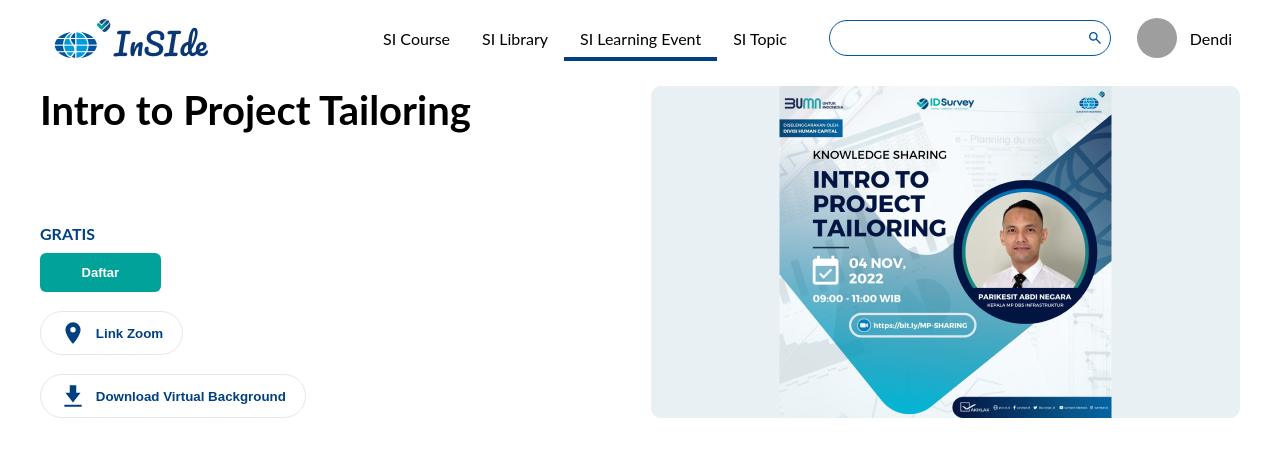
After one commit to satriafy2/inside_web, a Django app: page /home/learning/1/ in a window 1280 px wide. The commit adds this page. Shown: the top 457 px of the page. Run offline with Django 4.2, Linux system fonts and the light colour scheme; grey boxes are pictures that could not be loaded.

Commit message:
Learning: initial page

```diff
--- a/apps/home/urls.py
+++ b/apps/home/urls.py
@@ -8,4 +8,5 @@
     path("learning/", views.learning_view, name="learning"),
     path("course/", views.course_view, name="course"),
     path("course/<slug:courseSlug>/", views.course_detail_view, name="course_detail"),
+    path("learning/<slug:learningSlug>/", views.learning_detail_view, name="learning_detail"),
 ]
--- a/apps/home/views.py
+++ b/apps/home/views.py
@@ -34,3 +34,10 @@
         'disablePagination': True,
         'disableBanner': True
     })
+
+def learning_detail_view(request, learningSlug):
+    return render(request, 'learning/detail.html', {
+        'activeMenu': 'learning',
+        'disablePagination': True,
+        'disableBanner': True
+    })
--- /dev/null
+++ b/templates/learning/detail.html
@@ -0,0 +1,86 @@
+{% extends 'main_layout.html' %}
+{% load static %}
+
+{% block 'head' %}
+<style>
+    .learning-top {
+        display: flex;
+        justify-content: space-between;
+    }
+
+    .learning-title, .links {
+        display: flex;
+        flex-direction: column;
+    }
+
+    .learning-title {
+        justify-content: space-between;
+    }
+
+    .learning-title > h1 {
+        font-size: 40px;
+        margin-top: 0;
+        margin-bottom: 1rem;
+    }
+
+    .links > span {
+        font-weight: bold;
+        color: #004080;
+        margin: 10px 0;
+    }
+
+    .btn-register {
+        background-color: #00A29A;
+        color: white;
+        font-size: 13px;
+        font-weight: bold;
+        border: none;
+        border-radius: 6px;
+        padding: 12px 2.6rem;
+        width: max-content;
+    }
+
+    .btn-meet-url, .btn-download {
+        display: flex;
+        gap: 0.6rem;
+        align-items: center;
+
+        background-color: transparent;
+        color: #004080;
+        font-weight: bold;
+
+        border: 1px solid #e7e7e7;
+        border-radius: 40px;
+
+        margin-top: 1.2rem;
+        padding: 0.5rem 1.2rem;
+        width: max-content;
+        cursor: pointer;
+    }
+
+    .btn-meet-url > svg, .btn-download > svg {
+        font-size: 26px;
+    }
+</style>
+{% endblock 'head' %}
+
+{% block 'content' %}
+<div class="learning-top">
+    <div class="learning-title">
+        <h1>Intro to Project Tailoring</h1>
+        <div class="links">
+            <span>GRATIS</span>
+            <button class="btn-register">Daftar</button>
+            <button class="btn-meet-url">
+                <svg xmlns="http://www.w3.org/2000/svg" width="1em" height="1em" viewBox="0 0 24 24"><path fill="currentColor" d="M12 11.5A2.5 2.5 0 0 1 9.5 9A2.5 2.5 0 0 1 12 6.5A2.5 2.5 0 0 1 14.5 9a2.5 2.5 0 0 1-2.5 2.5M12 2a7 7 0 0 0-7 7c0 5.25 7 13 7 13s7-7.75 7-13a7 7 0 0 0-7-7"/></svg>
+                Link Zoom
+            </button>
+            <button class="btn-download">
+                <svg xmlns="http://www.w3.org/2000/svg" width="1em" height="1em" viewBox="0 0 24 24"><path fill="currentColor" d="M4 22v-2h16v2zm8-4L5 9h4V2h6v7h4z"/></svg>
+                Download Virtual Background
+            </button>
+        </div>
+    </div>
+    <img src="{% static 'images/learning-thmb.jpg' %}" alt="learning_image">
+</div>
+{% endblock 'content' %}
--- a/templates/main_layout.html
+++ b/templates/main_layout.html
@@ -97,7 +97,7 @@
             display: flex;
             flex-direction: column;
             gap: 8px;
-            max-width: 1200px;
+            width: 100%;
             padding: 0 16px;
         }
 
@@ -125,6 +125,12 @@
 
         .mb-3 {
             margin-bottom: 3rem !important;
+        }
+
+        @media only screen and (min-width: 1200px) {
+            .main-container {
+                width: 1200px;
+            }
         }
     </style>
     {% block 'head' %}
```
